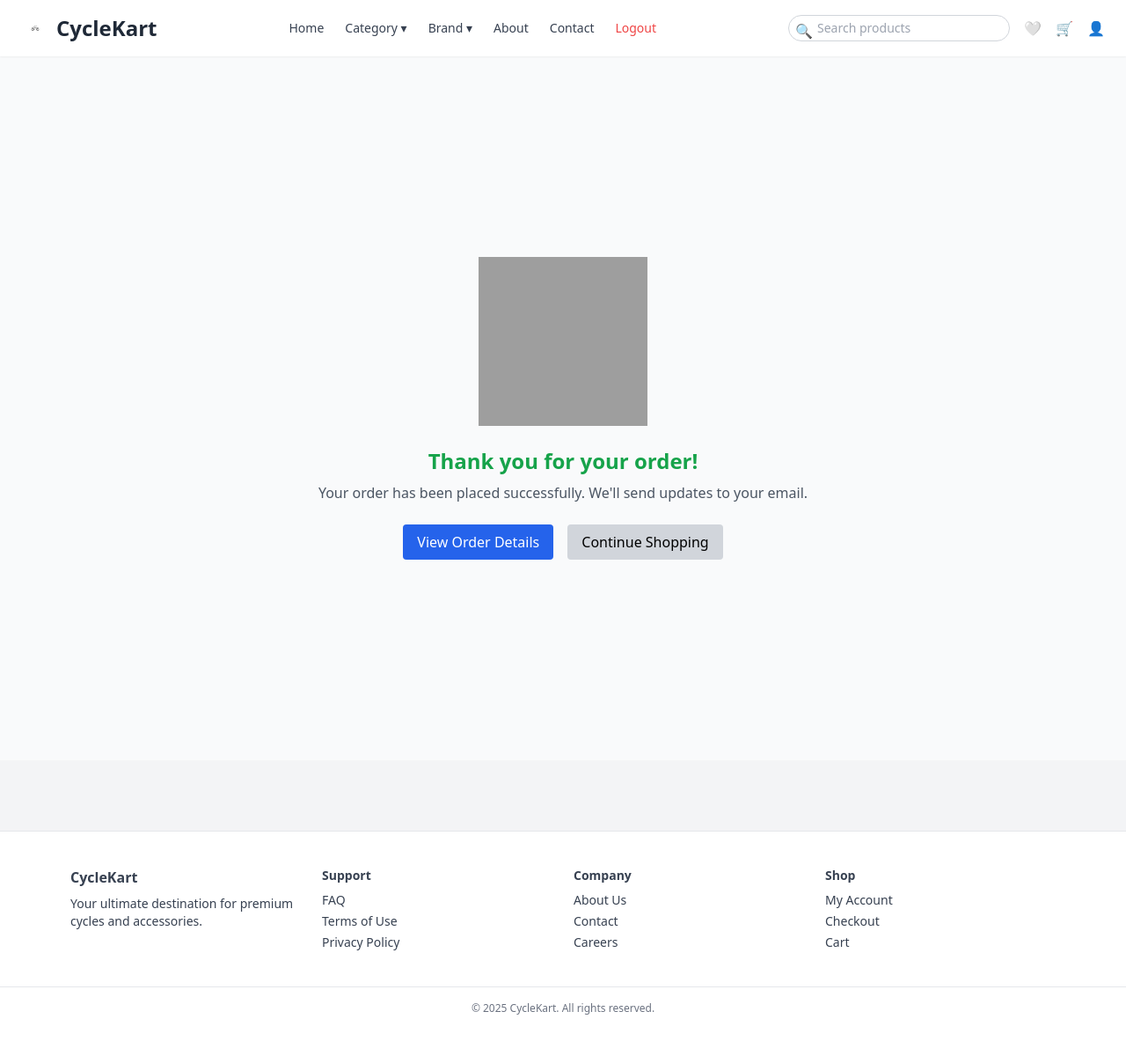
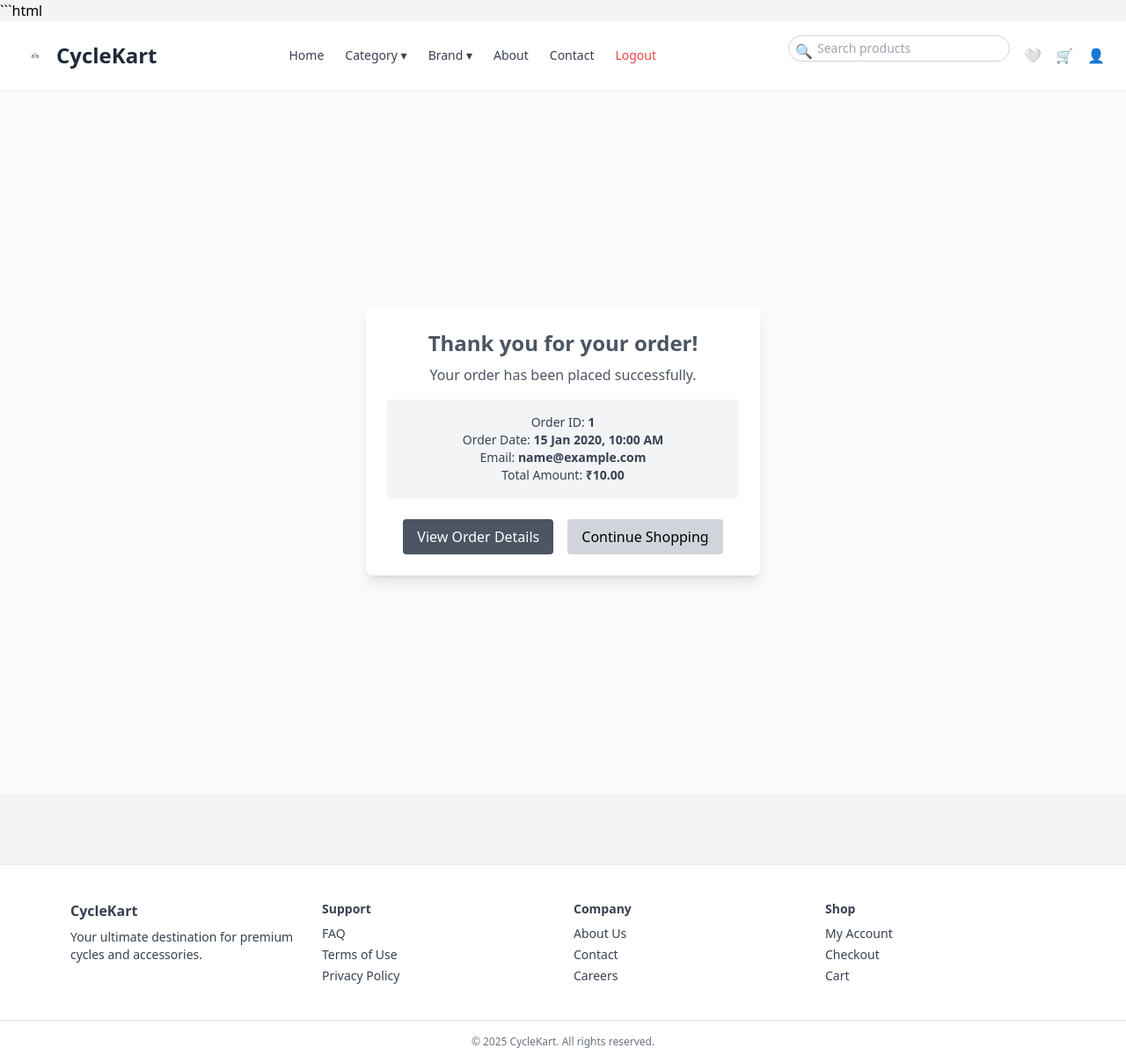
Before and after one commit to praveenAppuss/cyclekart, a Django app: page /order-success/1/ in a window 1280 px wide. Shown: the whole page at 88% size. Before the commit the page ends 1153 px from the top, so only its background shows below. Run offline with Django 5.2, Linux system fonts and the light colour scheme; a user stored in the database is signed in; tables that the repository leaves empty hold one stand-in row (values such as "Sample post"); some libraries are stand-ins or nearby versions; grey boxes are pictures that could not be loaded.

Commit message:
place order with cash on delevery completed successfully

````diff
--- a/templates/cart.html
+++ b/templates/cart.html
@@ -86,7 +86,7 @@
             <span class="font-medium">₹{{ taxes|floatformat:2 }}</span>
           </div>
           <hr class="border-gray-100">
-          <div class="flex justify-between text-lg font-bold text-gray-900">
+          <div class="flex justify-between text-lg font-medium text-gray-900">
             <span>Total</span>
             <span>₹{{ total|floatformat:2 }}</span>
           </div>
--- a/templates/order_success.html
+++ b/templates/order_success.html
@@ -1,17 +1,25 @@
-{% extends 'header.html'%}
+```html
+{% extends 'header.html' %}
 {% load static %}
 
 {% block content %}
+<div class="min-h-screen flex flex-col justify-center items-center p-6 bg-gray-50">
+  <div class="bg-white p-6 rounded-lg shadow-lg text-center w-full max-w-md">
+    <h2 class="text-2xl font-bold text-gray-600 mb-2">Thank you for your order!</h2>
+    <p class="text-gray-600 mb-4">Your order has been placed successfully.</p>
 
-<div class="min-h-screen flex flex-col justify-center items-center p-6 bg-gray-50">
-  <img src="{% static 'images/order_success.svg' %}" alt="Order Success" class="w-48 h-48 mb-6">
+    <!-- Order Summary -->
+    <div class="bg-gray-100 p-4 rounded mb-6">
+      <p class="text-sm text-gray-700">Order ID: <span class="font-semibold">{{ order.order_id }}</span></p>
+      <p class="text-sm text-gray-700">Order Date: <span class="font-semibold">{{ order.created_at|date:"d M Y, H:i A" }}</span></p>
+      <p class="text-sm text-gray-700">Email: <span class="font-semibold">{{ order.user.email }}</span></p>
+      <p class="text-sm text-gray-700">Total Amount: <span class="font-semibold">₹{{ order.total_amount|floatformat:2 }}</span></p>
+    </div>
 
-  <h2 class="text-2xl font-bold text-green-600 mb-2">Thank you for your order!</h2>
-  <p class="text-gray-600 mb-6">Your order has been placed successfully. We'll send updates to your email.</p>
-
-  <div class="flex gap-4">
-    <a href="#" class="px-4 py-2 bg-blue-600 text-white rounded">View Order Details</a>
-    <a href="{% url 'userproduct_list' %}" class="px-4 py-2 bg-gray-300 text-black rounded">Continue Shopping</a>
+    <div class="flex gap-4 justify-center">
+      <a href="#" class="px-4 py-2 bg-gray-600 text-white rounded hover:bg-gray-700 transition">View Order Details</a>
+      <a href="{% url 'userproduct_list' %}" class="px-4 py-2 bg-gray-300 text-black rounded hover:bg-gray-400 transition">Continue Shopping</a>
+    </div>
   </div>
 </div>
 {% endblock %}
--- a/templates/user_product_list.html
+++ b/templates/user_product_list.html
@@ -206,7 +206,7 @@
               <div class="flex items-center justify-between">
                 {% if product.discount_price and product.discount_price < product.price %}
                   <p class="text-base font-semibold text-gray-900">₹{{ product.discount_price|floatformat:0 }}</p>
-                  <p class="text-xs text-gray-400 line-through">₹{{ product.price|floatformat:0 }}</p>
+                  <p class="text-xs text-red-400 line-through">₹{{ product.price|floatformat:0 }}</p>
                 {% else %}
                   <p class="text-base font-semibold text-gray-900">₹{{ product.price|floatformat:0 }}</p>
                 {% endif %}
--- a/userapp/models.py
+++ b/userapp/models.py
@@ -69,10 +69,18 @@ class Order(models.Model):
         ('cancelled', 'Cancelled'),
     ]
 
+    PAYMENT_METHOD_CHOICES = [
+        ('cod', 'Cash on Delivery'),
+        ('card', 'Debit Card / Credit Card'),
+        ('net_banking', 'Net Banking'),
+        ('wallet', 'Wallet'),
+    ]
+
     user = models.ForeignKey(CustomUser, on_delete=models.CASCADE, related_name='orders')
     address = models.ForeignKey(Address, on_delete=models.SET_NULL, null=True)
     status = models.CharField(max_length=20, choices=STATUS_CHOICES, default='pending')
     order_id = models.CharField(max_length=100, unique=True)
+    payment_method = models.CharField(max_length=20, choices=PAYMENT_METHOD_CHOICES, default='cod')
     created_at = models.DateTimeField(auto_now_add=True)
     total_amount = models.DecimalField(max_digits=10, decimal_places=2, default=0)
 
--- a/userapp/views.py
+++ b/userapp/views.py
@@ -1,4 +1,5 @@
 from decimal import Decimal
+import uuid
 from django.shortcuts import render, redirect
 from django.contrib.auth import get_user_model, authenticate, login, logout
 from django.contrib.auth.hashers import make_password
@@ -721,46 +722,112 @@ def checkout_view(request):
 
 
 
+import logging
+
+# Set up logging
+logger = logging.getLogger(__name__)
+
 @login_required
 def place_order(request):
     if request.method == 'POST':
-        address_id = request.POST.get('address_id')
+        # Get form data
+        address_id = request.POST.get('selected_address')
         payment_method = request.POST.get('payment_method')
+        logger.debug(f"Form data: selected_address={address_id}, payment_method={payment_method}")
 
+        # Validate address and payment method
         if not address_id or not payment_method:
             messages.error(request, "Please select address and payment method.")
+            logger.error("Missing address_id or payment_method")
             return redirect('checkout')
 
+        # Get the address
         address = get_object_or_404(Address, id=address_id, user=request.user)
-        cart_items = CartItem.objects.filter(user=request.user)
+        logger.debug(f"Address found: {address}")
 
+        # Get the user's cart
+        cart = get_object_or_404(Cart, user=request.user)
+        cart_items = CartItem.objects.filter(cart=cart)
+        logger.debug(f"Cart items: {[(item.product.name, item.size, item.quantity) for item in cart_items]}")
+
+        # Check if cart is empty
         if not cart_items.exists():
             messages.error(request, "Your cart is empty.")
-            return redirect('cart')
+            logger.error("Cart is empty")
+            return redirect('cart_view')
 
-        # Create Order
-        order = Order.objects.create(
-            user=request.user,
-            address=address,
-            payment_method=payment_method,
-            total_amount=calculate_cart_total(cart_items),  # Create this helper if needed
-            status='Order Placed'
-        )
+        # Validate COD for orders above ₹10000
+        total = calculate_cart_total(cart_items)  # Assume this is defined
+        logger.debug(f"Calculated total: {total}")
+        if payment_method == 'cod' and total > 10000:
+            messages.error(request, "Cash on Delivery not available for orders above ₹10000.")
+            logger.error("COD not allowed for total > ₹10000")
+            return redirect('checkout')
 
-        # Create OrderItems
+        # Check stock availability for each item
         for item in cart_items:
-            OrderItem.objects.create(
-                order=order,
-                product=item.product,
-                quantity=item.quantity,
-                price=item.product.price
-            )
-            # Optionally decrease stock
+            if not item.size:
+                messages.error(request, f"No size specified for {item.product.name}")
+                logger.error(f"No size specified for product: {item.product.name}")
+                return redirect('cart_view')
+            try:
+                size_stock = ProductSizeStock.objects.get(product=item.product, size=item.size)
+                logger.debug(f"Stock check for {item.product.name} (Size {item.size}): {size_stock.quantity}")
+                if size_stock.quantity < item.quantity:
+                    messages.error(request, f"Insufficient stock for {item.product.name} (Size {item.size}). Available: {size_stock.quantity}")
+                    logger.error(f"Insufficient stock for {item.product.name} (Size {item.size}): {size_stock.quantity} < {item.quantity}")
+                    return redirect('cart_view')
+            except ProductSizeStock.DoesNotExist:
+                messages.error(request, f"No stock record found for {item.product.name} (Size {item.size})")
+                logger.error(f"No ProductSizeStock for {item.product.name} (Size {item.size})")
+                return redirect('cart_view')
 
-        # Clear cart
-        cart_items.delete()
+        # Create order and update stock atomically
+        try:
+            with transaction.atomic():
+                # Generate unique order_id
+                unique_order_id = f"ORDER-{uuid.uuid4().hex[:8].upper()}"
+                logger.debug(f"Generated order_id: {unique_order_id}")
 
-        return redirect('order_success', order_id=order.id)
+                # Create Order
+                order = Order.objects.create(
+                    user=request.user,
+                    address=address,
+                    payment_method=payment_method,
+                    order_id=unique_order_id,
+                    total_amount=total,
+                    status='pending'
+                )
+                logger.debug(f"Order created: {order.order_id}")
+
+                # Create OrderItems and reduce stock
+                for item in cart_items:
+                    size_stock = ProductSizeStock.objects.get(product=item.product, size=item.size)
+                    logger.debug(f"Reducing stock for {item.product.name} (Size {item.size}): {size_stock.quantity} -> {size_stock.quantity - item.quantity}")
+                    size_stock.quantity -= item.quantity
+                    size_stock.save()
+
+                    OrderItem.objects.create(
+                        order=order,
+                        product=item.product,
+                        quantity=item.quantity,
+                        price=item.product.price,
+                        size=item.size
+                    )
+                    logger.debug(f"OrderItem created for {item.product.name} (Size {item.size}, Qty: {item.quantity})")
+
+                # Clear cart
+                cart_items.delete()
+                logger.debug("Cart cleared")
+
+                return redirect('order_success', order_id=order.id)
+        except Exception as e:
+            logger.error(f"Order creation failed: {str(e)}", exc_info=True)
+            messages.error(request, f"An error occurred while placing the order: {str(e)}")
+            return redirect('checkout')
+
+    return redirect('checkout')
+
 
 
 @login_required
````
Also changed, not shown: templates/checkout.html (+28 -19 lines), templates/order_details.html (added), userapp/migrations/0007_order_payment_method.py (added).
